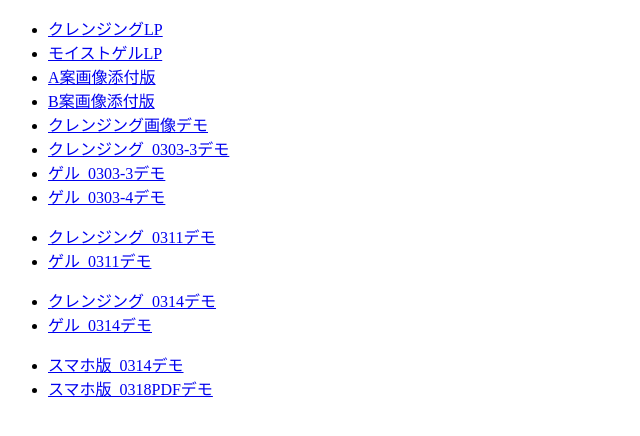
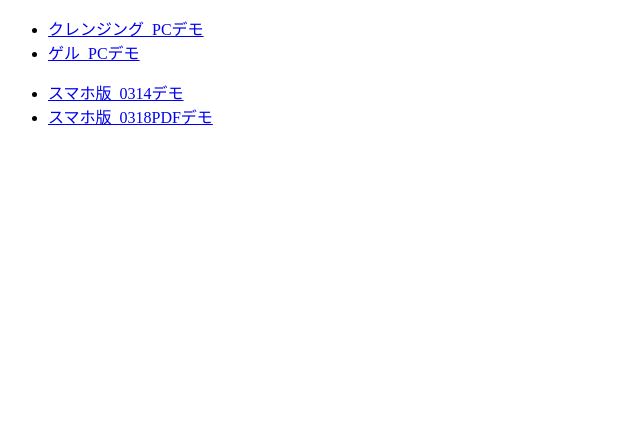
Before and after one commit to t-nishitani/lp-demo, a plain HTML site: page index.html in a window 1280 px wide. Shown: the whole page, without its empty margins (0-640 px from the left). Drawn offline with Linux system fonts and the light colour scheme.

Commit message:
2014-03-19分更新

```diff
--- a/index.html
+++ b/index.html
@@ -9,22 +9,8 @@
 <body>
     <div>
         <ul>
-            <li><a href="cleansing.html">クレンジングLP</a></li>
-            <li><a href="gel.html">モイストゲルLP</a></li>
-            <li><a href="A.html">A案画像添付版</a></li>
-            <li><a href="B.html">B案画像添付版</a></li>
-            <li><a href="LP-cleansing.html">クレンジング画像デモ</a></li>
-            <li><a href="LP_cleansing_0303-3.html">クレンジング_0303-3デモ</a></li>
-            <li><a href="LP_gel_0303-3.html">ゲル_0303-3デモ</a></li>
-            <li><a href="LP_gel_0303-4.html">ゲル_0303-4デモ</a></li>
-        </ul>
-        <ul>
-            <li><a href="LP_cleansing_0311.html">クレンジング_0311デモ</a></li>
-            <li><a href="LP_gel_0311.html">ゲル_0311デモ</a></li>
-        </ul>
-        <ul>
-            <li><a href="LP_cleansing_0314.html">クレンジング_0314デモ</a></li>
-            <li><a href="LP_gel_0314.html">ゲル_0314デモ</a></li>
+            <li><a href="LP-pc-cleansing.html">クレンジング_PCデモ</a></li>
+            <li><a href="LP-pc-gel.html">ゲル_PCデモ</a></li>
         </ul>
         <ul>
             <li><a href="LP-mobile-0314.html">スマホ版_0314デモ</a></li>
```
Also changed, not shown: LP-pc-cleansing.html (added, +18 -0 lines), LP-pc-gel.html (added, +18 -0 lines), LP_cleansing_0314.html (deleted, +0 -18 lines), LP_gel_0314.html (deleted, +0 -18 lines), 2 other files.
